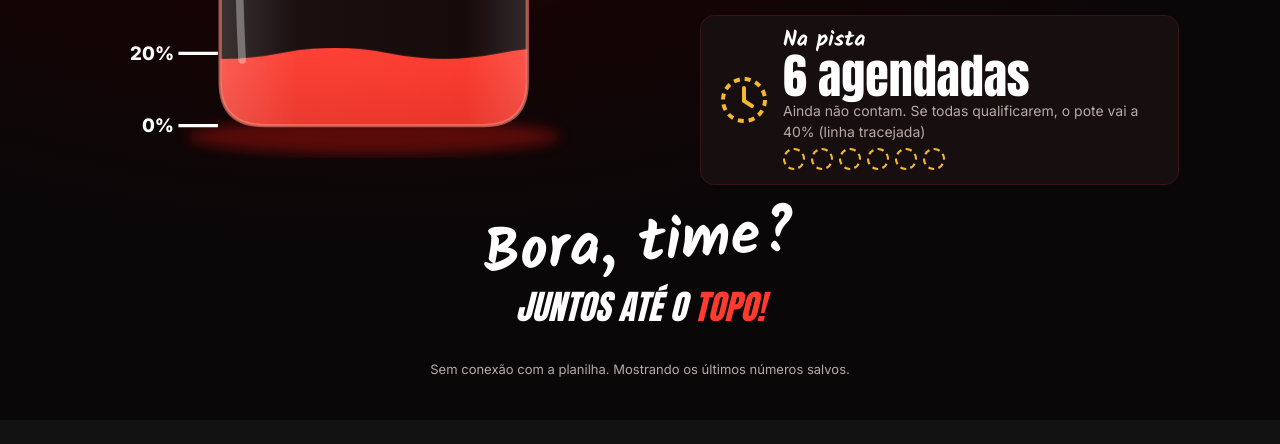
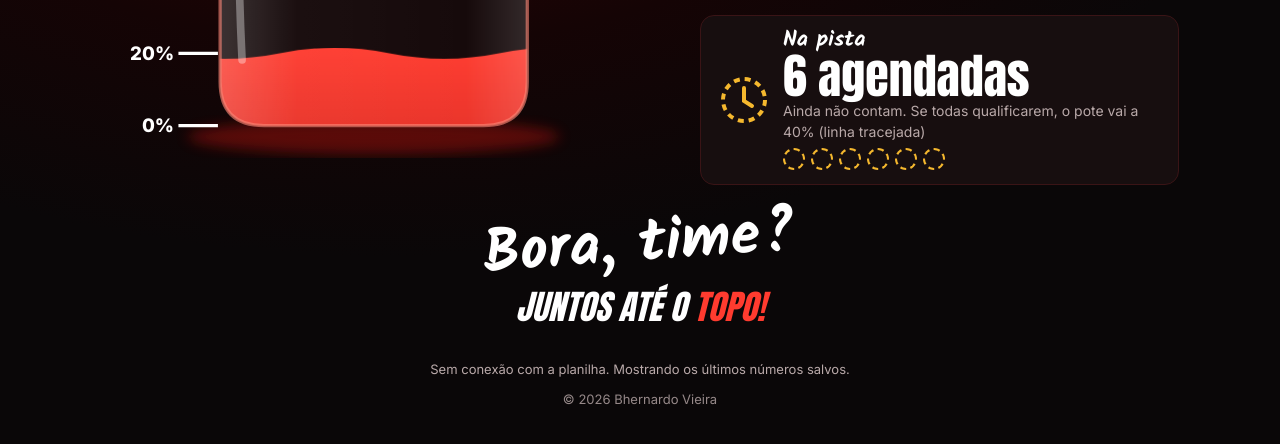
Before and after one commit to bhernardo17/pote-meta, a plain HTML site: page index.html in a window 1280 px wide. Shown: the part 748-1192 px from the top of the page. Before the commit the page ends 1168 px from the top, so only its background shows below. Drawn offline with Linux system fonts and the light colour scheme.

Commit message:
Adiciona copyright no rodapé
Co-Authored-By: Claude Opus 5.5 <noreply@anthropic.com>
Claude-Session: https://claude.ai/code/session_01N11Pg7CM1mVDNS6oam4cMn

```diff
--- a/index.html
+++ b/index.html
@@ -50,6 +50,7 @@ header{display:flex;justify-content:space-between;align-items:center;gap:16px;fl
 .bottom p span{color:var(--red2)}
 .win .note{background:linear-gradient(160deg,#ffe58a,#f5b82e)}
 .sync{text-align:center;color:var(--muted);font-size:13px;margin:28px 0 0}
+.copy{text-align:center;color:var(--muted);font-size:13px;margin:10px 0 0;opacity:.8}
 .ctrl{margin-top:34px;background:var(--panel);border:1px solid #3a1416;border-radius:14px;padding:16px 18px}
 .ctrl summary{cursor:pointer;font-weight:600;min-height:32px;display:flex;align-items:center}
 .btns{display:flex;flex-wrap:wrap;gap:10px;margin:14px 0}
@@ -129,6 +130,7 @@ input{font:16px Inter;min-height:44px;padding:0 12px;border-radius:10px;border:1
     <p id="cta2">JUNTOS ATÉ O <span>TOPO!</span></p>
   </div>
   <p class="sync" id="sync">Carregando números da planilha…</p>
+  <footer class="copy">© 2026 Bhernardo Vieira</footer>
 </div>
 
 <script>
```
